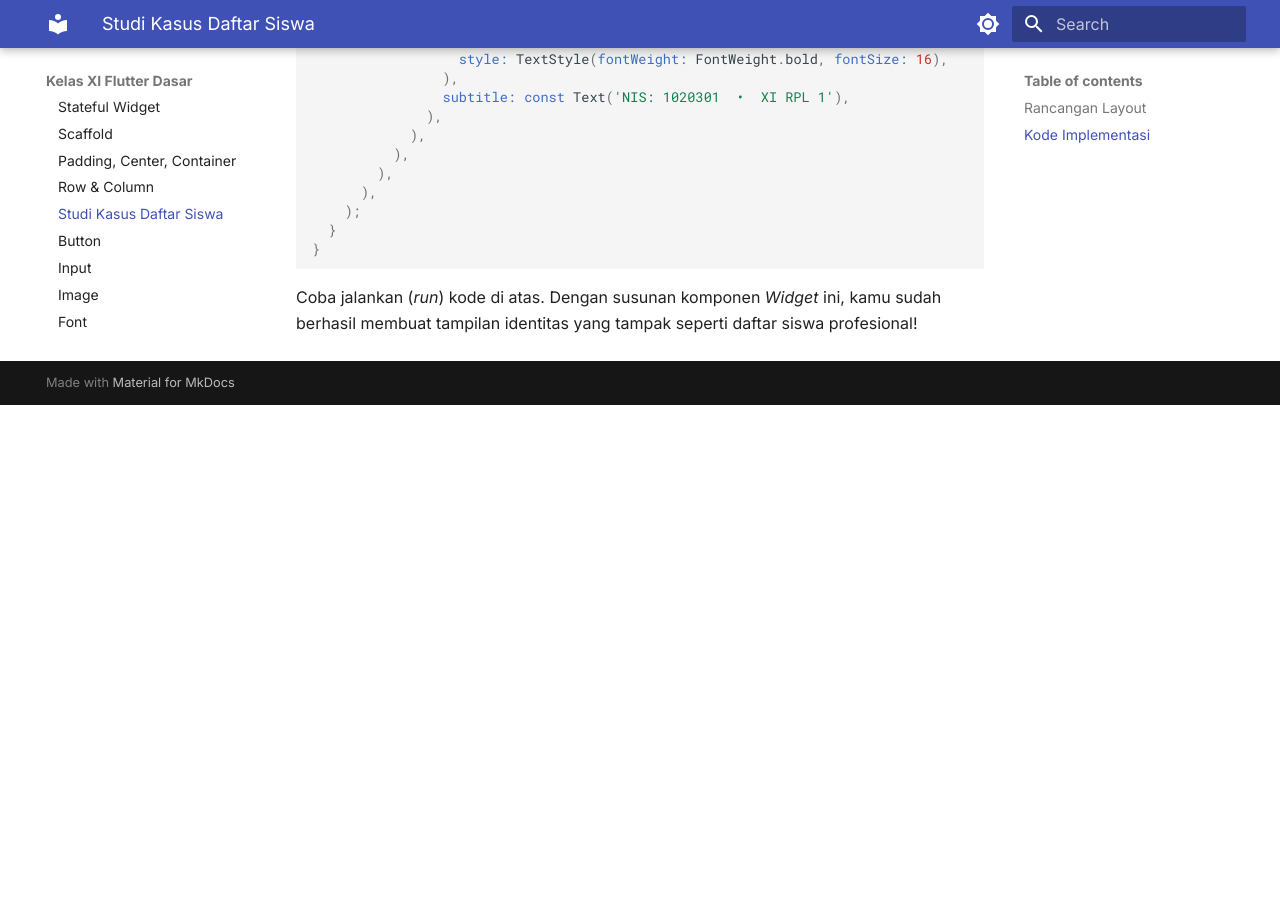
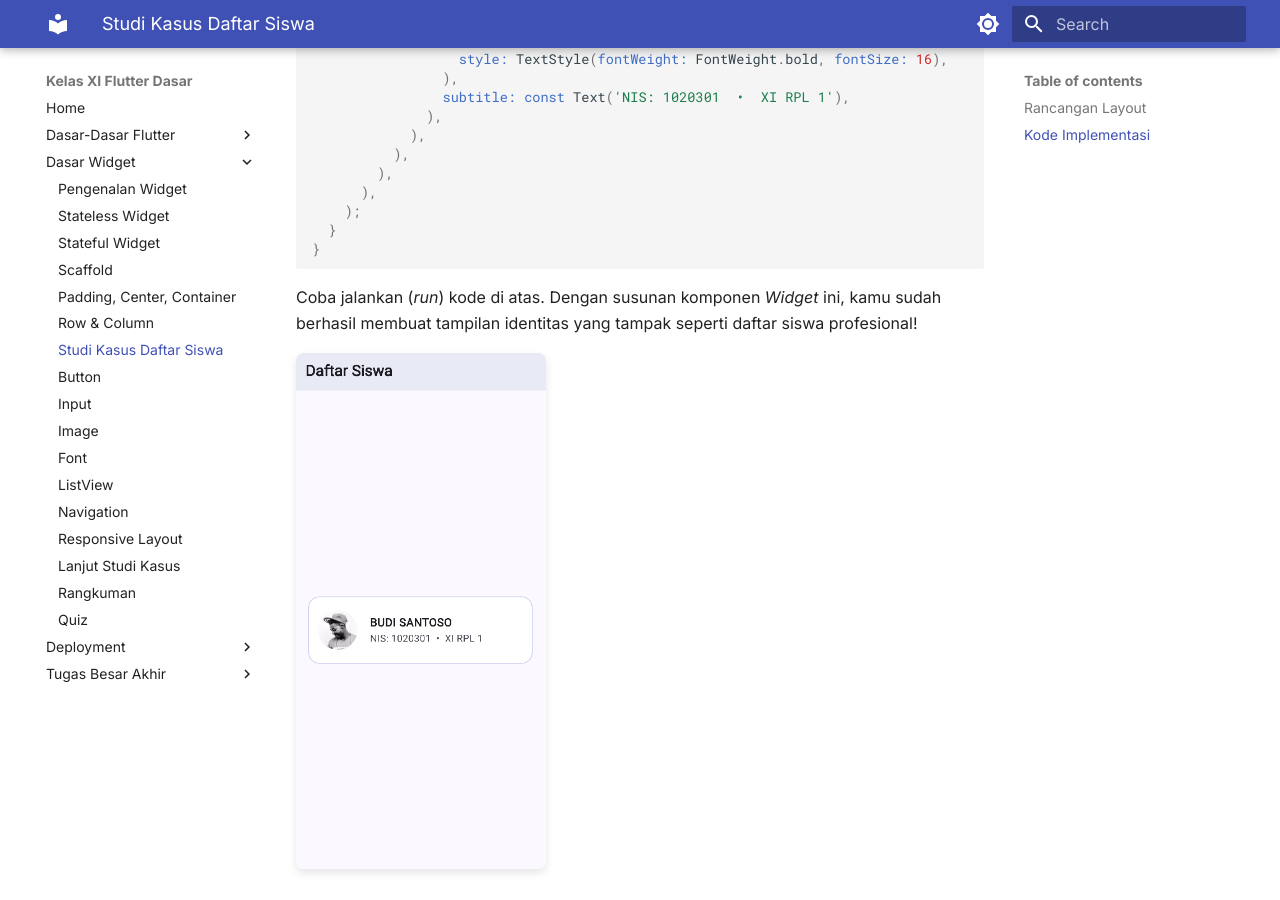
Before and after one commit to jaks-dungeon-lab/xi-modul-flutter-dasar, an MkDocs documentation site: the page built from docs/dasar_widget/06_studi_kasus_daftar_siswa.md, in a window 1280 px wide and 900 px high, scrolled down 1523 px. Built offline with MkDocs 1.6.1 and Material for MkDocs 9.7.7, drawn with Linux system fonts in a browser that asks for light colours; before the commit the page ends 1928 px from its top, so only the background shows below that.

Commit message:
docs: add student list application case studies and supporting assets

````diff
--- a/docs/dasar_widget/06_studi_kasus_daftar_siswa.md
+++ b/docs/dasar_widget/06_studi_kasus_daftar_siswa.md
@@ -74,3 +74,7 @@
 ```
 
 Coba jalankan (*run*) kode di atas. Dengan susunan komponen *Widget* ini, kamu sudah berhasil membuat tampilan identitas yang tampak seperti daftar siswa profesional!
+
+<div>
+  <img src="../../assets/hasil_awal_daftar_siswa.png" alt="Hasil Aplikasi Pertama" width="250" style="border-radius: 8px; box-shadow: 0 4px 8px rgba(0,0,0,0.1);">
+</div>
````
Also changed, not shown: docs/dasar_widget/14_lanjut_studi_kasus.md (+4 -0 lines), docs/assets/hasil_akhir_daftar_siswa.png (added), docs/assets/hasil_awal_daftar_siswa.png (added).
